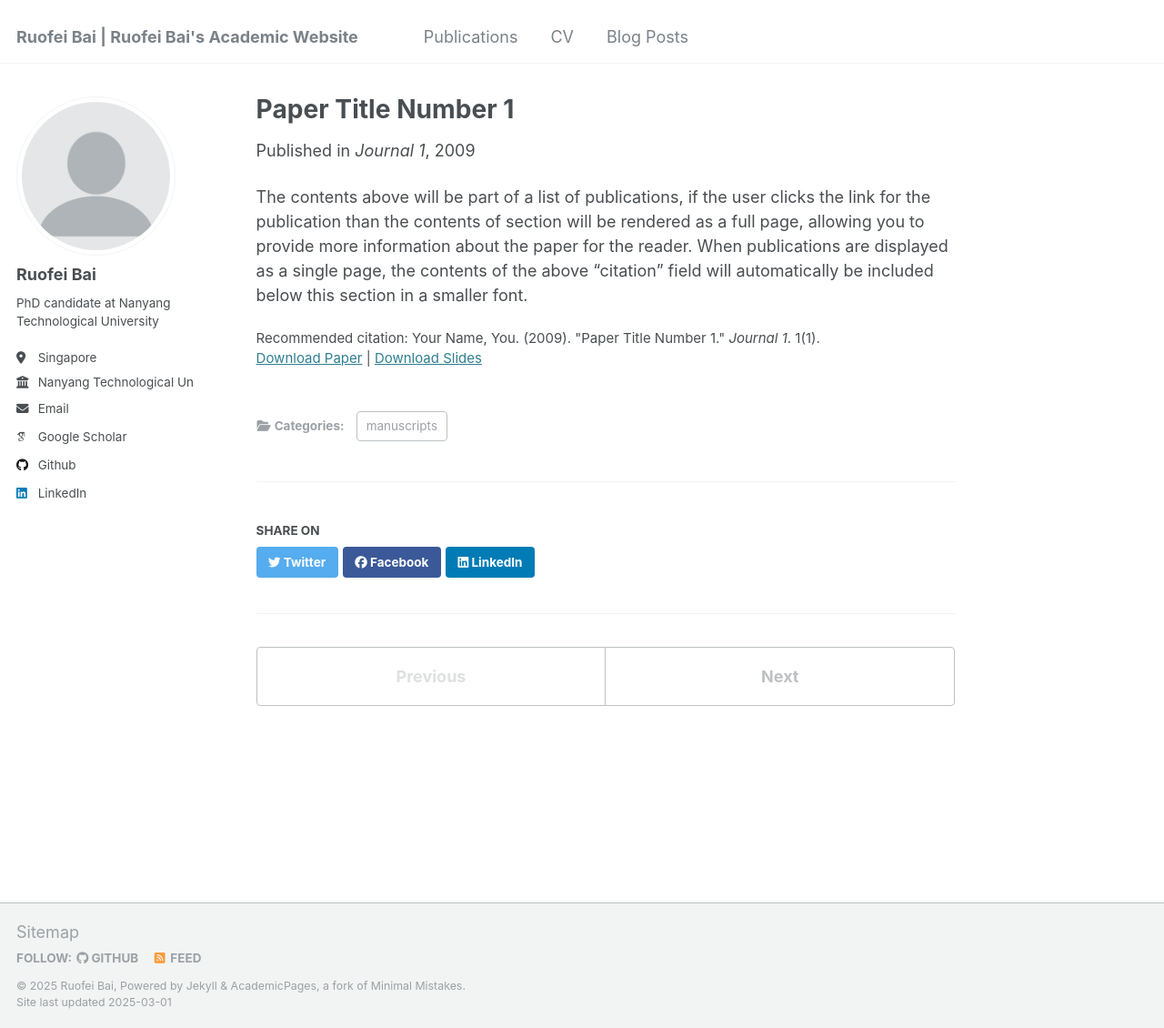
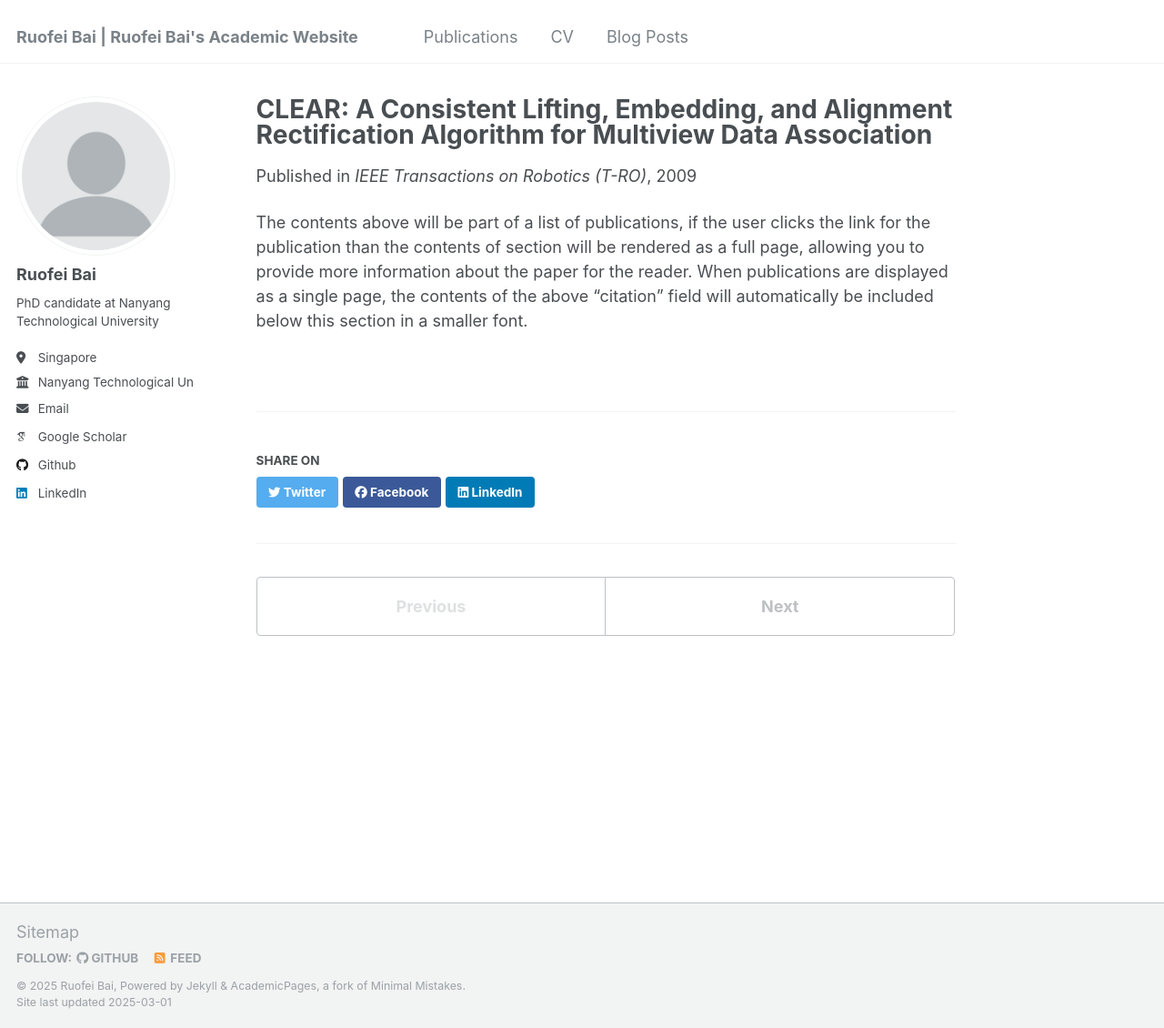
Before and after one commit to bairuofei/bairuofei.github.io, a Jekyll site: the page built from _publications/2009-10-01-paper-title-number-1.md, in a window 1280 px wide and 1130 px high. Shown: the whole window at 91% size. Built offline with Jekyll 4.4.1, drawn with Linux system fonts in a browser that asks for light colours; some web fonts are replaced.

Commit message:
Update 2009-10-01-paper-title-number-1.md

```diff
--- a/_publications/2009-10-01-paper-title-number-1.md
+++ b/_publications/2009-10-01-paper-title-number-1.md
@@ -1,14 +1,28 @@
 ---
-title: "Paper Title Number 1"
+title: "CLEAR: A Consistent Lifting, Embedding, and Alignment Rectification Algorithm for Multiview Data Association"
+authors: "Kaveh Fathian, Kasra Khosoussi, Yulun Tian, Parker Lusk, and Jonathan P How"
+venue: "IEEE Transactions on Robotics (T-RO)"
+year: "2020"
+status: "journal"
+arxiv: "https://arxiv.org/abs/1902.02256"
+official_link:
+doi: ""
+volume: "N/A"
+number: "N/A"
+pages: ""
+publisher: ""
+month: ""
+address: ""
+type: "journal"
+school: "N/A"
+awards: ""
+notes: ""
+include_on_website: false
+image: "2020-fathian-clear.png"
+links_to_code: "https://github.com/mit-acl/clear"
+links_to_video: "https://youtu.be/RBxq9KYcgTY?si=04FHbjtrlswa3xkd"
+links_to_website: ""
 collection: publications
-category: manuscripts
-permalink: /publication/2009-10-01-paper-title-number-1
-excerpt: 'This paper is about the number 1. The number 2 is left for future work.'
-date: 2009-10-01
-venue: 'Journal 1'
-slidesurl: 'http://academicpages.github.io/files/slides1.pdf'
-paperurl: 'http://academicpages.github.io/files/paper1.pdf'
-citation: 'Your Name, You. (2009). &quot;Paper Title Number 1.&quot; <i>Journal 1</i>. 1(1).'
+permalink: /publication/2021-tian-dc2pgo
 ---
-
 The contents above will be part of a list of publications, if the user clicks the link for the publication than the contents of section will be rendered as a full page, allowing you to provide more information about the paper for the reader. When publications are displayed as a single page, the contents of the above "citation" field will automatically be included below this section in a smaller font.
```
